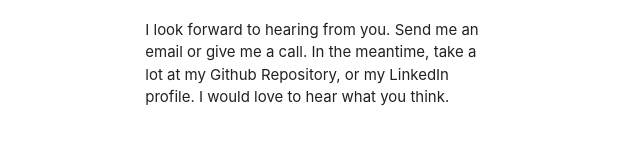
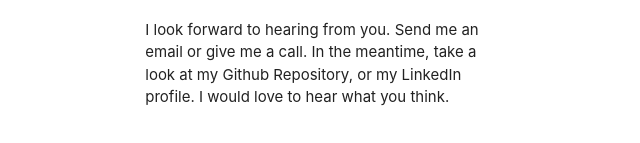
Before and after one commit to sahenke13/Materialized-Portfolio, a plain HTML site: page index.html in a window 1280 px wide. Shown: the part 3872-4015 px from the top of the page, 58-698 px from the left. Drawn offline with nearby package versions, Linux system fonts and the light colour scheme.

Commit message:
typo fix

```diff
--- a/index.html
+++ b/index.html
@@ -210,7 +210,7 @@
             <div class="col s12 l5">
                 <h2  class="grey-text text-darken-2">Contact</h2>
                 <p>
-                    I look forward to hearing from you.  Send me an email or give me a call.  In the meantime, take a lot at my Github Repository, or my LinkedIn profile.  I would love to hear what you think.
+                    I look forward to hearing from you.  Send me an email or give me a call.  In the meantime, take a look at my Github Repository, or my LinkedIn profile.  I would love to hear what you think.
                 </p>
             </div>
             <div class="col s12 l5 offset-l2">
```
